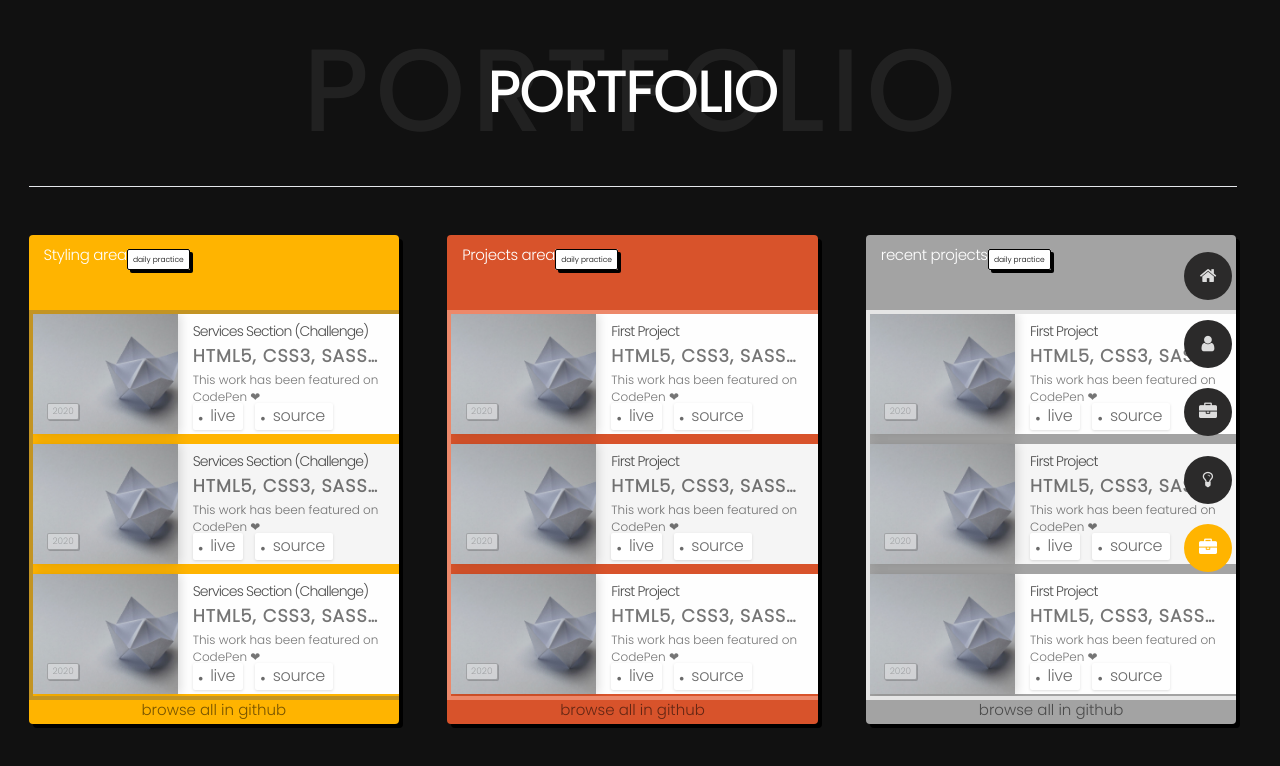
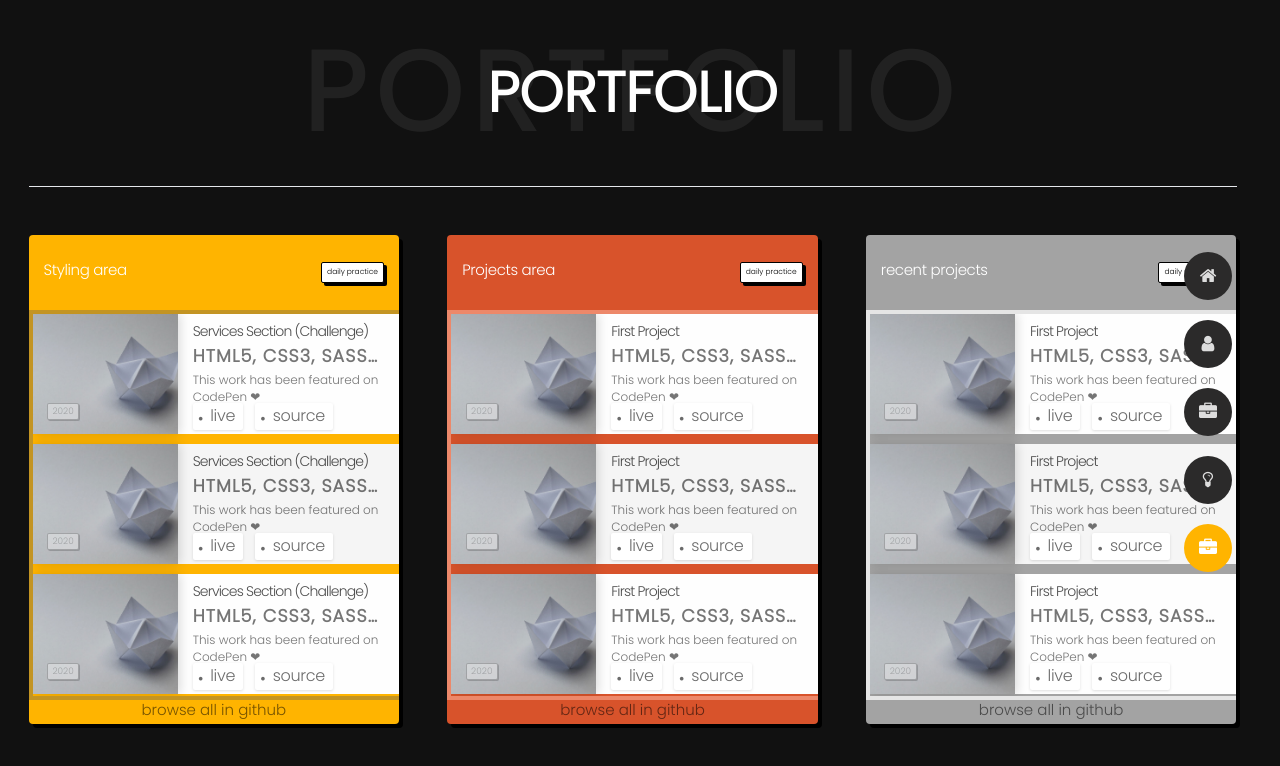
Before and after one commit to MohamedAymanNeo/portfolio, an Angular app: page /portfolio in a window 1280 px wide. Shown: the top 766 px of the page. Built offline with nearby package versions, Linux system fonts and the light colour scheme.

Commit message:
push portfolio updates

```diff
--- a/src/assets/styles/portfolio.css
+++ b/src/assets/styles/portfolio.css
@@ -21,10 +21,19 @@
 }
 
 .projectType-header {
+    display: flex;
+    align-items: center;
+    justify-content: center;
     padding: 0.7em 1em;
     position: relative;
     border-radius: 4px 4px 0 0;
     height: 75.38px;
+}
+.projectType-header h2 {
+    display: flex;
+    justify-content: space-between;
+    align-items: center;
+    width: 100%;
 }
 .projectType-header-title {
     max-width: 125px;
```
